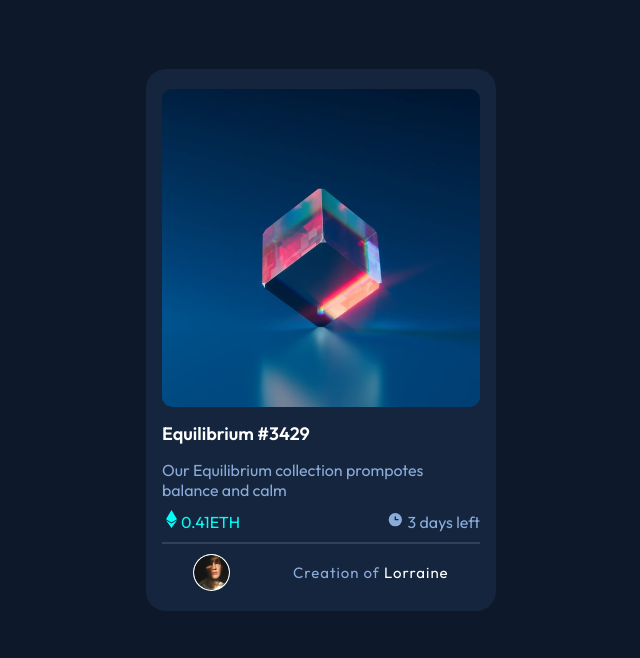
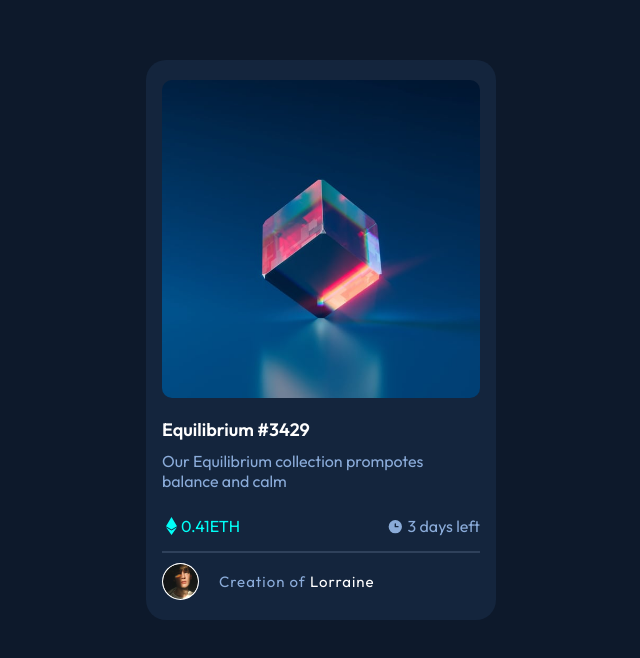
Before and after one commit to lorraine-crst/tests, a plain HTML site: page NFT preview card component/index.html in a window 1280 px wide. Shown: the part 110-768 px from the top of the page, without its empty margins (319-959 px from the left). Drawn offline with Linux system fonts and the light colour scheme.

Commit message:
fixed: details

```diff
--- a/NFT preview card component/index.html
+++ b/NFT preview card component/index.html
@@ -20,12 +20,12 @@
                 <h2>
                    Equilibrium #3429
                 </h2>
-                <span>Our Equilibrium collection prompotes balance and calm</span>
+                <p>Our Equilibrium collection prompotes balance and calm</p>
             </section>
 
             <section class="card__info">
-                <span class="span--eth"><img class="card__image--ETH" src="./images/icon-ethereum.svg" alt="">0.41ETH</span>
-                <span class="span--days"><img class="card__image--clock-icon" src="./images/icon-clock.svg" alt="">3 days left</span>
+                <span class="details eth"><img class="card__image--ETH" src="./images/icon-ethereum.svg" alt="">0.41ETH</span>
+                <span class="details days"><img class="card__image--clock-icon" src="./images/icon-clock.svg" alt="">3 days left</span>
             </section>
 
             <hr>
--- a/NFT preview card component/style/style.scss
+++ b/NFT preview card component/style/style.scss
@@ -15,9 +15,9 @@ body{
     display: flex;
     justify-content: center;
     align-items: center;
-    align-content: center;
     margin-top: 50px;
     height: 100vh;
+
     .card{
         display: flex;
         flex-direction: column;
@@ -31,9 +31,8 @@ body{
         display: flex;
         justify-content: center;
         align-items: center;
-        align-content: center;
         position: relative;
-        flex-flow: column;
+        margin-bottom: 20px;
     }
 
    .imagem{
@@ -50,6 +49,7 @@ body{
         width: 100%;
         background-color: hsla(178, 100%, 50%, 0.4);
         border-radius: 10px;
+
        &:hover{
             cursor: pointer;
             opacity: 1;
@@ -72,32 +72,44 @@ body{
 
 .card__components{
     text-align: left;
+
     h2{
         color: hsl(0, 0%, 100%);
         font-size: 18px;
-        padding: 15px 0;
         transition: .2s;
+
         &:hover{
             color: hsl(178, 100%, 50%);
             cursor: pointer;
         }
     }
-    span{
+
+    p{
         color: hsl(215, 51%, 70%);
+        margin: 10px 0;
     }
 }
 
 .card__info{
     display: flex;
     align-items: center;
-    padding: 10px 0;
+    margin: 15px 0;
     justify-content: space-between;
-    .span--eth{
-        color:hsl(178, 100%, 50%);
+
+    .details{
+        display: flex;
+        justify-content: center;
+        align-items: center;
+
+        &.days{
+            color:hsl(215, 51%, 70%);
+        }
+
+        &.eth{
+            color:hsl(178, 100%, 50%);
+        }
     }
-    .span--days{
-        color:hsl(215, 51%, 70%);
-    }
+
     img{
         padding: 0 4px;
     }
@@ -109,34 +121,33 @@ hr{
 }
 
 .card__mini-footer{
-    img{
-        width: 33px;
-    }
-}
-
-.card__mini-footer{
     display: flex;
     align-items: center;
-    justify-content: space-around;
     margin-top: 10px;
     font-size: 15px;
+
     img{
         border-radius: 50%;
         width: 37px;
         padding: 1px;
     }
+
     .image__border{
         background-color: hsl(0, 0%, 100%);
         width: 37px;
         height: 37px;
         border-radius: 50%;
     }
+
     p{
         color: hsl(215, 51%, 70%);
         letter-spacing: 1px;
+        margin-left: 20px;
     }
+
     span{
         color: hsl(0, 0%, 100%);
+
         &:hover{
             color: hsl(178, 100%, 50%);
             cursor: pointer;
```
Also changed, not shown: NFT preview card component/style/style.css, 1 other file.
